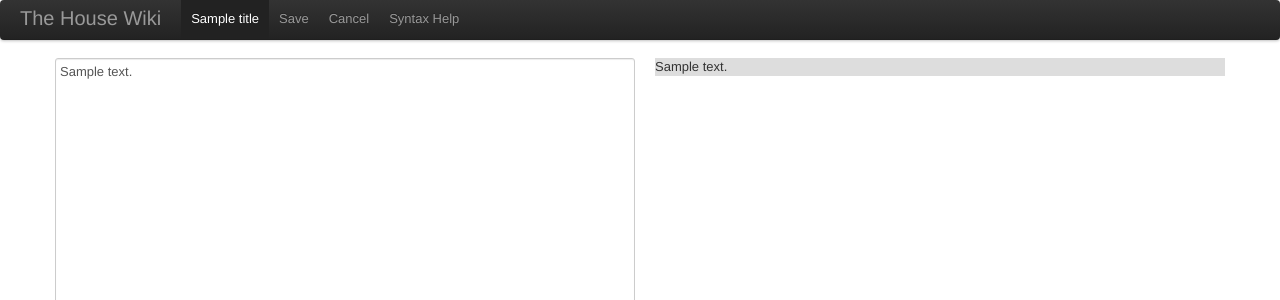
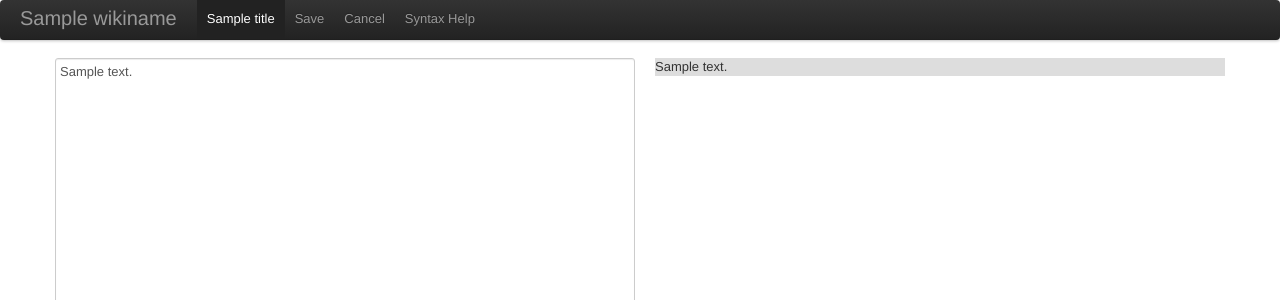
Before and after one commit to cscheid/mywiki, a Flask app: template templates/edit.html in a window 1280 px wide. Shown: the top 300 px of the page. Run offline with Flask 2, Linux system fonts and the light colour scheme; the template is opened without the code that fills it: most values are stand-ins (such as "Sample title", 1, 10 or a date in 2020); some libraries are stand-ins or nearby versions.

Commit message:
configuration object for prefix and wikiname

```diff
--- a/main.py
+++ b/main.py
@@ -10,6 +10,8 @@ import codecs
 
 app = Flask(__name__)
 env = Environment(loader=FileSystemLoader('templates'))
+
+from conf import Conf
 
 ##############################################################################
 
@@ -24,11 +26,11 @@ def save_file(filename, content):
 
 @app.route('/')
 def hello_world():
-    return redirect('/house/wiki/view/Main')
+    return redirect('%s/view/Main' % Conf["prefix"])
 
 @app.route('/view/')
 def main_view():
-    return redirect('/house/wiki/view/Main')
+    return redirect('%s/view/Main' % Conf["prefix"])
 
 view_template = env.get_template('view.html')
 edit_template = env.get_template('edit.html')
@@ -39,8 +41,8 @@ def view(filename):
         f = codecs.open(safe_join('data', filename), 'r', 'utf-8')
         content = f.read()
     except IOError:
-        return redirect('/house/wiki/edit/%s' % filename)
-    return view_template.render(title=filename, content=content)
+        return redirect('%s/edit/%s' % (Conf["prefix"], filename))
+    return view_template.render(title=filename, content=content, **Conf)
 
 @app.route('/edit/<path:filename>')
 def edit(filename):
@@ -50,7 +52,7 @@ def edit(filename):
     except IOError:
         save_file(filename, '')
         f = codecs.open(path, 'r', 'utf-8')
-    return edit_template.render(title=filename, content=f.read())
+    return edit_template.render(title=filename, content=f.read(), **Conf)
 
 @app.route('/save/<path:filename>', methods=['POST'])
 def save(filename):
@@ -58,5 +60,6 @@ def save(filename):
     save_file(filename, content)
     return "OK"
 
+app.debug = True
 if __name__ == '__main__':
     app.run(port=8300)
--- a/templates/edit.html
+++ b/templates/edit.html
@@ -3,23 +3,23 @@
   <head>
     <title>Editing {{ title }}...</title>
     <meta name="viewport" content="width=device-width, initial-scale=1.0">
-    <link rel="stylesheet" href="/house/wiki/static/lib/bootstrap/css/bootstrap.css"/>
-    <link rel="stylesheet" href="/house/wiki/static/lib/bootstrap/css/bootstrap-responsive.css"/>
-    <script type='text/javascript' src='/house/wiki/static/js/jquery.js'></script>
-    <script type='text/javascript' src='/house/wiki/static/js/showdown.js'></script>
-    <script type='text/javascript' src='/house/wiki/static/lib/bootstrap/js/bootstrap.js'></script>
+    <link rel="stylesheet" href="{{ prefix }}/static/lib/bootstrap/css/bootstrap.css"/>
+    <link rel="stylesheet" href="{{ prefix }}/static/lib/bootstrap/css/bootstrap-responsive.css"/>
+    <script type='text/javascript' src='{{ prefix }}/static/js/jquery.js'></script>
+    <script type='text/javascript' src='{{ prefix }}/static/js/showdown.js'></script>
+    <script type='text/javascript' src='{{ prefix }}/static/lib/bootstrap/js/bootstrap.js'></script>
   </head>
   <body>
     <div class="navbar">
       <div class="navbar-inner">
-	<a class="brand" href="/house/wiki/view/Main">The House Wiki</a>
+	<a class="brand" href="{{ prefix }}/view/Main">{{ wikiname }}</a>
 	<ul class="nav">
 	  <li class="active">
 	    <a href="#">{{ title }}</a>
 	  </li>
 	  <li><a href="#" id='save'>Save</a></li>
 	  <li><a href="#" id='cancel'>Cancel</a></li>
-	  <li class="nav-collapse"><a href="/house/wiki/view/SyntaxHelp">Syntax Help</a></li>
+	  <li class="nav-collapse"><a href="{{ prefix }}/view/SyntaxHelp">Syntax Help</a></li>
 	</ul>
       </div>
     </div>
@@ -36,12 +36,12 @@
       <script>
 	$("#text-content").css('height', ($(window).height() - 60)+ "px");
 	  var path_name = "{{ title }}";
-	  $('#cancel').click(function() { window.location = '/house/wiki/view/' + path_name; });
+	  $('#cancel').click(function() { window.location = '{{ prefix }}/view/' + path_name; });
 	  $('#save').click(function() {
-              $.post('/house/wiki/save/' + path_name,
+              $.post('{{ prefix }}/save/' + path_name,
                      { data: $('#text-content').val() },
                      function(data) {
-                         window.location = '/house/wiki/view/' + path_name;
+                         window.location = '{{ prefix }}/view/' + path_name;
                      });
               });
 	  window.setInterval(function() {
@@ -51,11 +51,11 @@
 	      $('#preview').html(new_html);
 	      $('#preview :not(:has(*))').html(function(idx,oldText){
                   //idx is the index of the current element in the JQUERY_OBJECT
-    	          return oldText.replace(/\[\[(([A-Z]|[a-z]|[0-9])+)\]\]/g, "<a href='/house/wiki/view/$1'>$1</a>");
+    	          return oldText.replace(/\[\[(([A-Z]|[a-z]|[0-9])+)\]\]/g, "<a href='{{ prefix }}/view/$1'>$1</a>");
               });
 	      $('#preview :not(:has(*))').html(function(idx,oldText){
                   //idx is the index of the current element in the JQUERY_OBJECT
-	          return oldText.replace(/\b(([A-Z]([0-9]|[a-z])+){2,})\b/g, "<a href='/house/wiki/view/$1'>$1</a>");
+	          return oldText.replace(/\b(([A-Z]([0-9]|[a-z])+){2,})\b/g, "<a href='{{ prefix }}/view/$1'>$1</a>");
               });
 	  }, 500);
       </script>
--- a/templates/view.html
+++ b/templates/view.html
@@ -3,22 +3,22 @@
   <head>
     <title>{{ title }}</title>
     <meta name="viewport" content="width=device-width, initial-scale=1.0">
-    <link rel="stylesheet" href="/house/wiki/static/lib/bootstrap/css/bootstrap.css"/>
-    <link rel="stylesheet" href="/house/wiki/static/lib/bootstrap/css/bootstrap-responsive.css"/>
-    <script type='text/javascript' src='/house/wiki/static/js/jquery.js'></script>
-    <script type='text/javascript' src='/house/wiki/static/js/showdown.js'></script>
-    <script type='text/javascript' src='/house/wiki/static/lib/bootstrap/js/bootstrap.js'></script>
+    <link rel="stylesheet" href="{{ prefix }}/static/lib/bootstrap/css/bootstrap.css"/>
+    <link rel="stylesheet" href="{{ prefix }}/static/lib/bootstrap/css/bootstrap-responsive.css"/>
+    <script type='text/javascript' src='{{ prefix }}/static/js/jquery.js'></script>
+    <script type='text/javascript' src='{{ prefix }}/static/js/showdown.js'></script>
+    <script type='text/javascript' src='{{ prefix }}/static/lib/bootstrap/js/bootstrap.js'></script>
   </head>
     <body>
       <div class="navbar">
 	<div class="navbar-inner">
-	  <a class="brand" href="/house/wiki/view/Main">The House Wiki</a>
+	  <a class="brand" href="{{ prefix }}/view/Main">{{ wikiname }}</a>
 	  <ul class="nav">
 	    <li class="active">
 	      <a href="#">{{ title }}</a>
 	    </li>
 	    <li><a href="#" id='edit'>Edit</a></li>
-	    <li><a href="/house/wiki/view/SyntaxHelp">Syntax Help</a></li>
+	    <li><a href="{{ prefix }}/view/SyntaxHelp">Syntax Help</a></li>
 	  </ul>
 	</div>
       </div>
@@ -32,7 +32,7 @@
 	<script>
 	  var path_name = "{{ title }}";
 	  $('#edit').click(function() {
-            window.location = '/house/wiki/edit/' + path_name
+            window.location = '{{ prefix }}/edit/' + path_name
 	  })
 	  var new_html = (new Showdown.converter()).makeHtml($('#content').text());
 	  // ugly:
@@ -40,11 +40,11 @@
 	  $('#output').html(new_html);
 	  $('#output :not(:has(*))').html(function(idx,oldText){
               //idx is the index of the current element in the JQUERY_OBJECT
-	      return oldText.replace(/\[\[(([A-Z]|[a-z]|[0-9])+)\]\]/g, "<a href='/house/wiki/view/$1'>$1</a>");
+	      return oldText.replace(/\[\[(([A-Z]|[a-z]|[0-9])+)\]\]/g, "<a href='{{ prefix }}/view/$1'>$1</a>");
           });
 	  $('#output :not(:has(*))').html(function(idx,oldText){
               //idx is the index of the current element in the JQUERY_OBJECT
-	      return oldText.replace(/\b(([A-Z]([0-9]|[a-z])+){2,})\b/g, "<a href='/house/wiki/view/$1'>$1</a>");
+	      return oldText.replace(/\b(([A-Z]([0-9]|[a-z])+){2,})\b/g, "<a href='{{ prefix }}/view/$1'>$1</a>");
           });
 	</script>
       </div>
```
